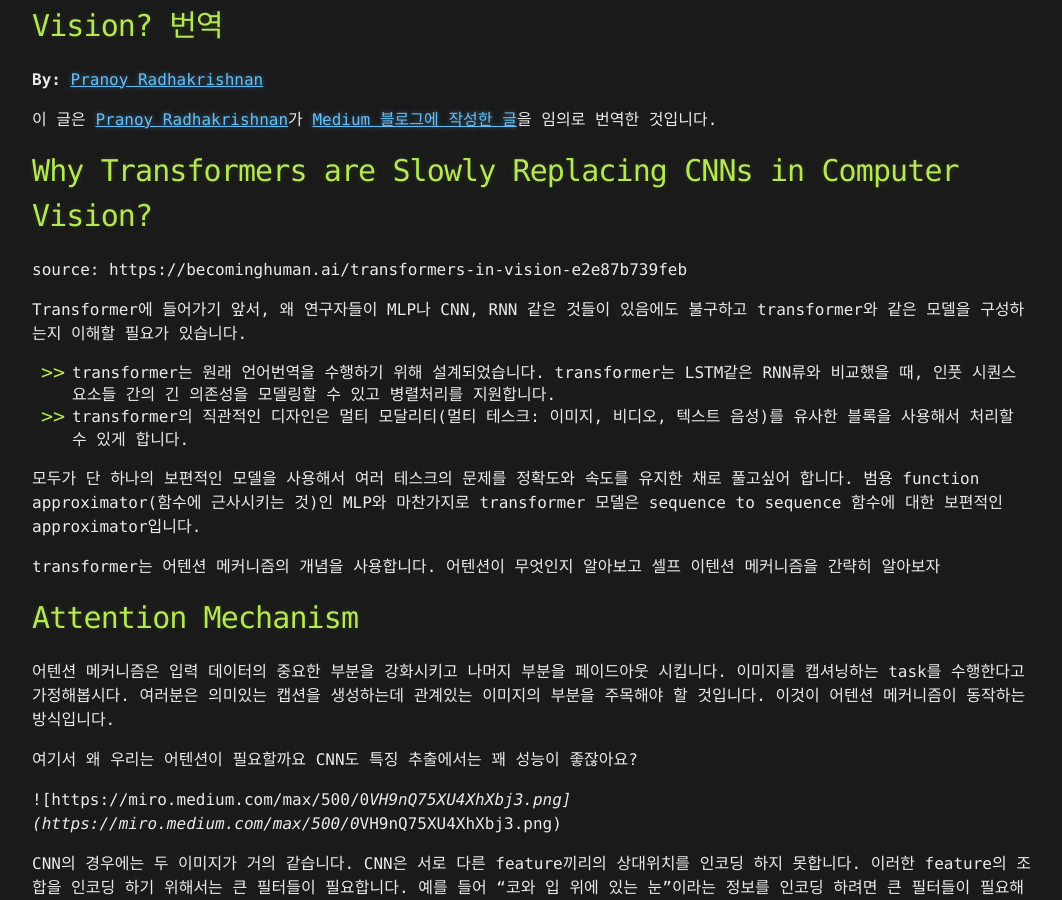
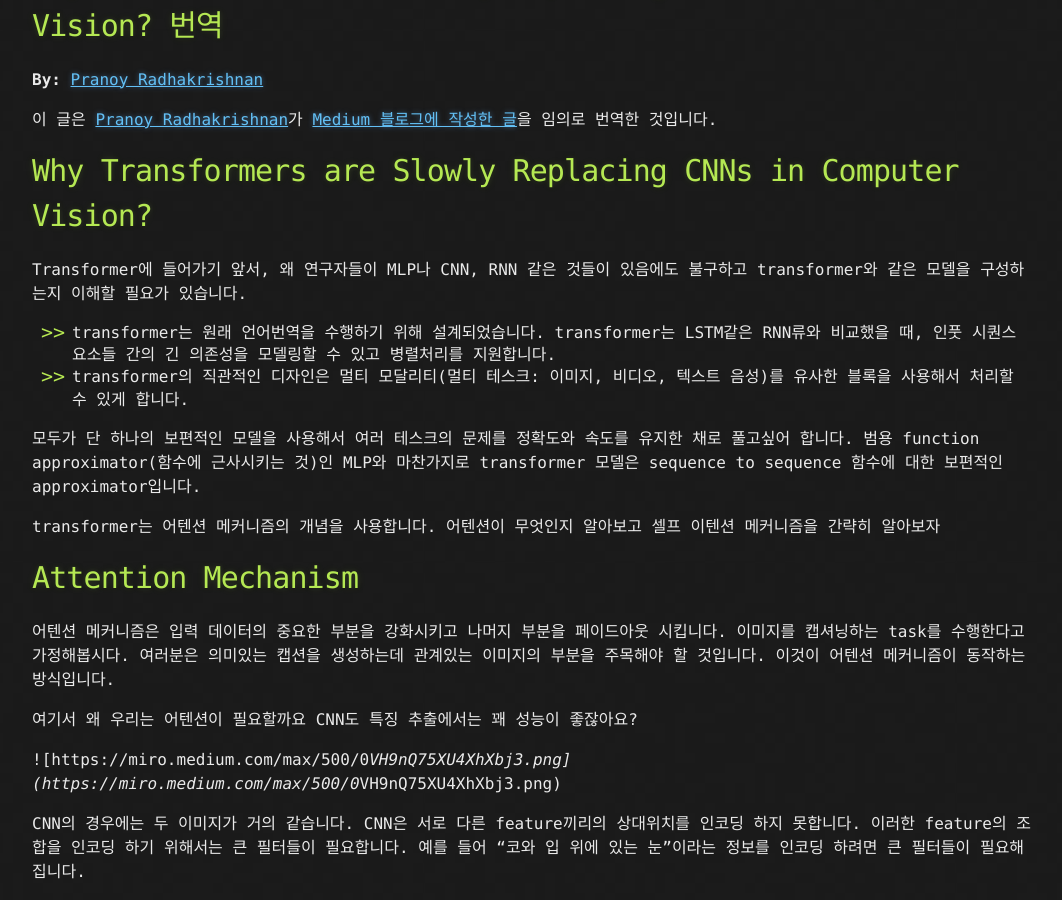
Before and after one commit to kooock/kooock.github.io, a Jekyll site: the page built from _posts/2021-12-22-Why_Transformers_are_Slowly_Replacing_CNNs_in_Computer_Vision?.md, in a window 1280 px wide and 900 px high, scrolled down 502 px. Shown: the whole window, without its empty margins (108-1170 px from the left). Built offline with Jekyll 4.4.1, drawn with Linux system fonts in a browser that asks for light colours; comment, search, counter and statistics services are not loaded; some of the changed lines change nothing that is shown.

Commit message:
Update 2021-12-22-Why_Transformers_are_Slowly_Replacing_CNNs_in_Computer_Vision?.md

```diff
--- a/_posts/2021-12-22-Why_Transformers_are_Slowly_Replacing_CNNs_in_Computer_Vision?.md
+++ b/_posts/2021-12-22-Why_Transformers_are_Slowly_Replacing_CNNs_in_Computer_Vision?.md
@@ -15,8 +15,6 @@ comments: true
 이 글은 [Pranoy Radhakrishnan](https://in.linkedin.com/in/pranoy-radhakrishnan-63846888)가 [Medium 블로그에 작성한 글](https://becominghuman.ai/transformers-in-vision-e2e87b739feb)을 임의로 번역한 것입니다.
 
 # Why Transformers are Slowly Replacing CNNs in Computer Vision?
-
-source: https://becominghuman.ai/transformers-in-vision-e2e87b739feb
 
 Transformer에 들어가기 앞서, 왜 연구자들이 MLP나 CNN, RNN 같은 것들이 있음에도 불구하고 transformer와 같은 모델을 구성하는지 이해할 필요가 있습니다.
 
```
